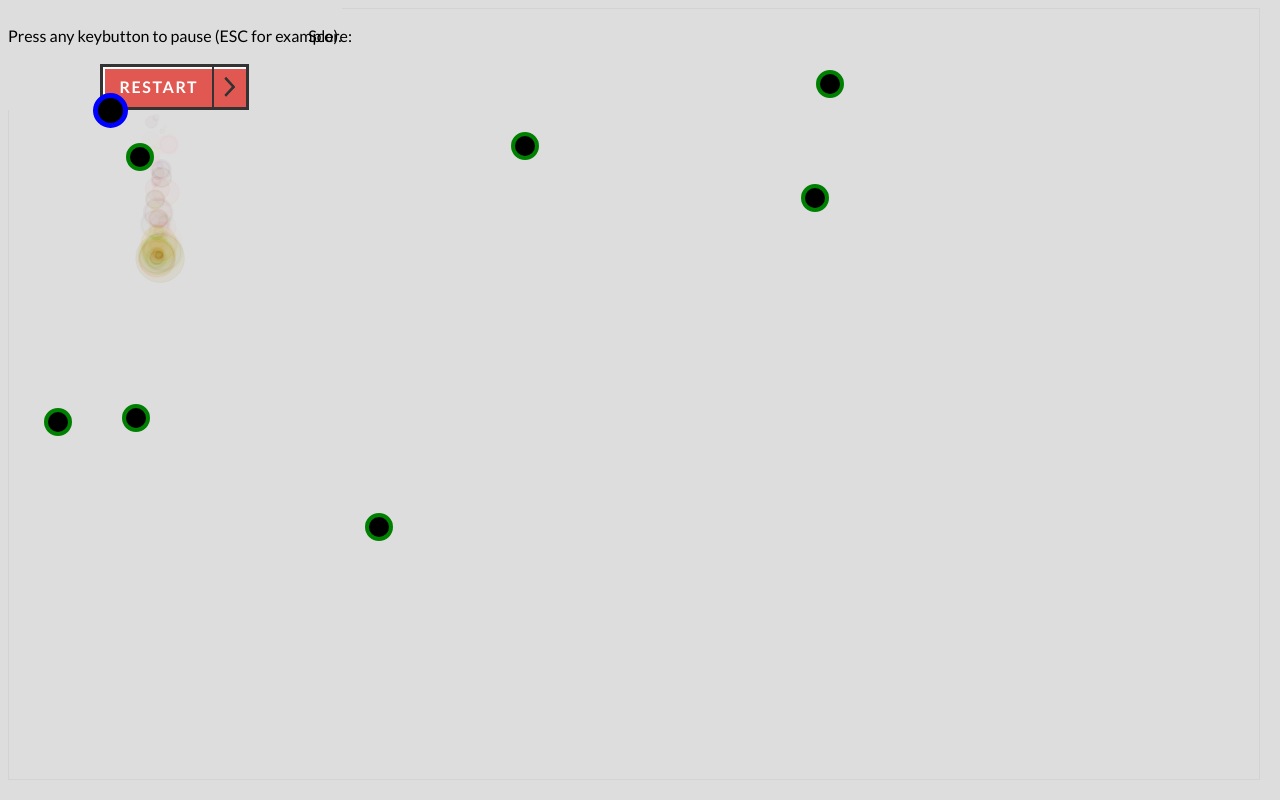
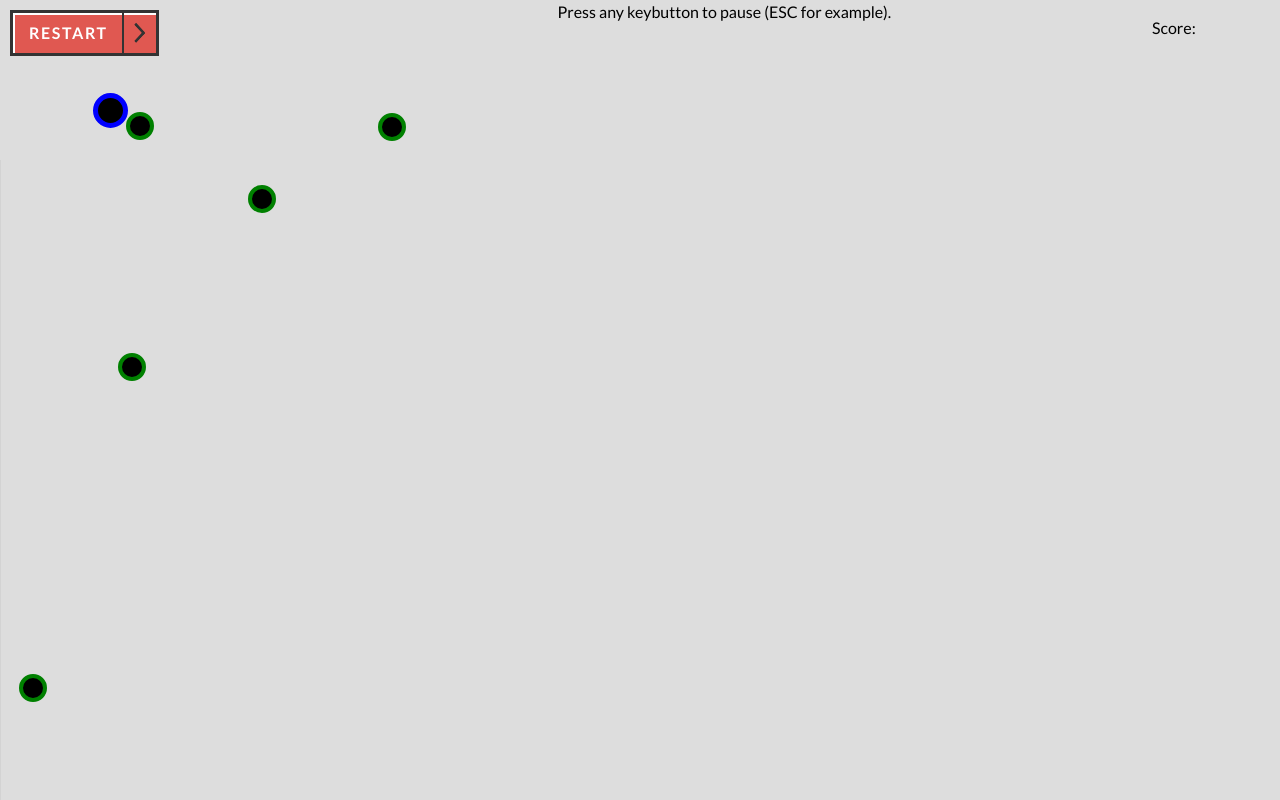
Before and after one commit to Aionics/divkiller, a plain HTML site: page index.html in a window 1280 px wide. Shown: the top 800 px of the page. Drawn offline with Linux system fonts and the light colour scheme; animation ran at ten frames a second.

Commit message:
Porting to Canvas + MVC pattern started.

```diff
--- a/flames.js
+++ b/flames.js
@@ -7,7 +7,7 @@ var c = document.getElementById('myCanvas'),
     partsFull = false,
     hueRange = 50,
     globalTick = 0,
-    rand = function(min, max){
+    rand = function(min, max) {
         return Math.floor( (Math.random() * (max - min + 1) ) + min);
     };
 
--- a/index.html
+++ b/index.html
@@ -8,16 +8,15 @@
         <div class="screen">
             <div class="menu">
                 <p id="score">Score: </p>
-                <p class="tips">Press any keybutton to pause (ESC for example).</p>
-                <a class='button' href='#'>
+                <span class="tips">Press any keybutton to pause (ESC for example).</span>
+                <a class='button'>
                     Restart
                 </a>
             </div>
-            <div class="game">
-                <canvas id="myCanvas" width="300" height="150" style="border:1px solid #d3d3d3;">
+            <div class="game" id="gamesquare">
+                <canvas id="myCanvas" style="border:1px solid #d3d3d3;">
             </div>
         </div>
     </body>
     <script type="text/javascript" src="sas.js"></script>
-    <script type="text/javascript" src="flames.js"></script>
 </html>
--- a/sas.js
+++ b/sas.js
@@ -1,21 +1,32 @@
 
 var it = 0;
 var cursor = {};
+
+var gamearea = document.getElementById('gamesquare');
+var positionInfo = gamearea.getBoundingClientRect();
+var varheight = positionInfo.height;
+var varwidth = positionInfo.width;
+
 var field = {
-	'sizeX': window.innerWidth - 30,
-	'sizeY': window.innerHeight - 30
+	'sizeX': varheight - 30,
+	'sizeY': varwidth - 30
 }
-var running = new Boolean(1);
+
+var running = new Boolean(1);	// play-pause switch
 var elastic = 30;
 var mass = 1.9;
 var score = 0;
-document.body.style.cursor = 'none';
 var scoreLabel = document.getElementById("score");
-scoreLabel.style.position = 'absolute';
-scoreLabel.style.left = '90%';
 
-document.onmousemove = handleMouseMove;
+// Events handlers
+gamearea.onmousemove = handleMouseMove;
+window.onresize = resizeScreen;
 document.onkeydown = stopPause;
+
+function resizeScreen(event) {
+	field.sizeX = positionInfo.width;
+	field.sizeY = positionInfo.height;
+};
 
 function stopPause(event) {
 	running = !running;
@@ -44,6 +55,7 @@ function vector (pos1, pos2){
 	}
 	return vec;
 }
+
 function normalize( vec ){
 	var module = Math.sqrt( Math.pow(vec.x, 2) + Math.pow(vec.y, 2));
 	var vec2 = {
@@ -52,9 +64,11 @@ function normalize( vec ){
 	}
 	return vec2;
 }
+
 function range(vec1, vec2){
 	return Math.sqrt(Math.pow((vec2.x - vec1.x), 2) + Math.pow((vec2.y - vec1.y), 2));
 }
+
 function multiply (vec, number){
 	var vec2 = {
 		'x': vec.x * number,
@@ -62,6 +76,7 @@ function multiply (vec, number){
 	}
 	return vec2;
 }
+
 function add (vec1, vec2){
 	var vec3 = {
 		'x': vec1.x + vec2.x,
@@ -70,6 +85,7 @@ function add (vec1, vec2){
 	return vec3;
 }
 
+//
 function entity(id, size, color) {
 	this.id = id;
 	this.size = size;
@@ -92,29 +108,35 @@ function entity(id, size, color) {
 			'y': pos.y
 		};
 	}
+
 	this.removeElement = function () {
 		document.body.removeChild(this.element);
 		return false;
 	}
+
 	this.changeColor = function(color) {
 		this.element.style.border =  color + ' solid ' + Math.round(this.size*0.2) + 'px';
 	}
 }
 
+// Defining painting context
 var sas = document.getElementById("myCanvas");
 var ctx = sas.getContext("2d");
 
-var follower = new entity(1001, 18, 'red');
-var pointer = new entity(1002, 25, 'blue');
+// Main pair - player's circles.
+var follower = new entity(1001, 18, 'red');	// orbit moon
+var pointer = new entity(1002, 25, 'blue');	// blackhole attractor
 
 var enemies = {
 	'default': [],
 	'fast': [],
 };
+
 var a = {
 	x: 100,
 	y: 100
 }
+
 follower.setPos( a );
 pointer.setPos( a );
 
@@ -129,7 +151,6 @@ var oldPos = {
 };
 
 function main() {
-
 	if(running == 1) {
 		if ( Math.floor(Math.random() * 80) == 0){
 			var newEnt = new entity(1, 20, 'lightgrey');
@@ -174,13 +195,15 @@ function main() {
 				}
 			}
 		}
-		// newPos.x = cursor.x + Math.round((cursor.x - follower.pos.x)/20);
+
 		field = {
-			'sizeX': window.innerWidth - 30,
-			'sizeY': window.innerHeight - 30
+			'sizeX': varheight - 30,
+			'sizeY': varwidth - 30
 		}
+
 		sas.width = field.sizeX;
 		sas.height = field.sizeY;
+
 		if(cursor.x){
 			oldPos = follower.pos;
 			follower.setPos(newPos);
@@ -192,8 +215,7 @@ function main() {
 			ctx.lineTo(pointer.pos.x,pointer.pos.y);
 			ctx.stroke();
 		}
-
 	}
 }
 
-var gameTick = setInterval(main, 1000 / 60);
+setInterval(main, 1000 / 60);
--- a/sassy.css
+++ b/sassy.css
@@ -4,16 +4,26 @@ body {
 	/*background: #111;*/
 	background: #ddd;
   /*color: white;*/
-}
-
-.screen {
   width: 100%;
   height: 100%;
   padding: 0;
   margin: 0;
 }
 
+#score {
+  position: absolute;
+  left: 90%;
+}
+
+.screen div {
+    display: block;
+
+}
+
 .menu {
+    display: inline-block;
+    position: absolute;
+    width: 100%;
   	background: #ddd;
   	margin: 0;
   	font-family: "Lato", sans-serif;
@@ -21,8 +31,7 @@ body {
   	line-height: 1.5;
   	text-align: center;
   	text-rendering: optimizeLegibility;
-    position: absolute;
-    display: inline-block;
+    height: 20%;
 }
 
 .tips {
@@ -38,6 +47,8 @@ body {
 .menu .button {
   text-align: center;
   display: inline-block;
+  margin: 10px;
+  float: left;
   background: #e05851;
   text-decoration: none;
   text-transform: uppercase;
@@ -83,3 +94,14 @@ body {
           transform: translate(0, -50%) rotate(47deg) skew(4deg);
   border-radius: 0 2px 0 0;
 }
+
+.game {
+    cursor: none;
+    width: 100%;
+    height: 80%;
+}
+
+#myCanvas {
+    width: 100%;
+    height: 80%;
+}
```
Also changed, not shown: drawcircle.html (added, +68 -0 lines).
